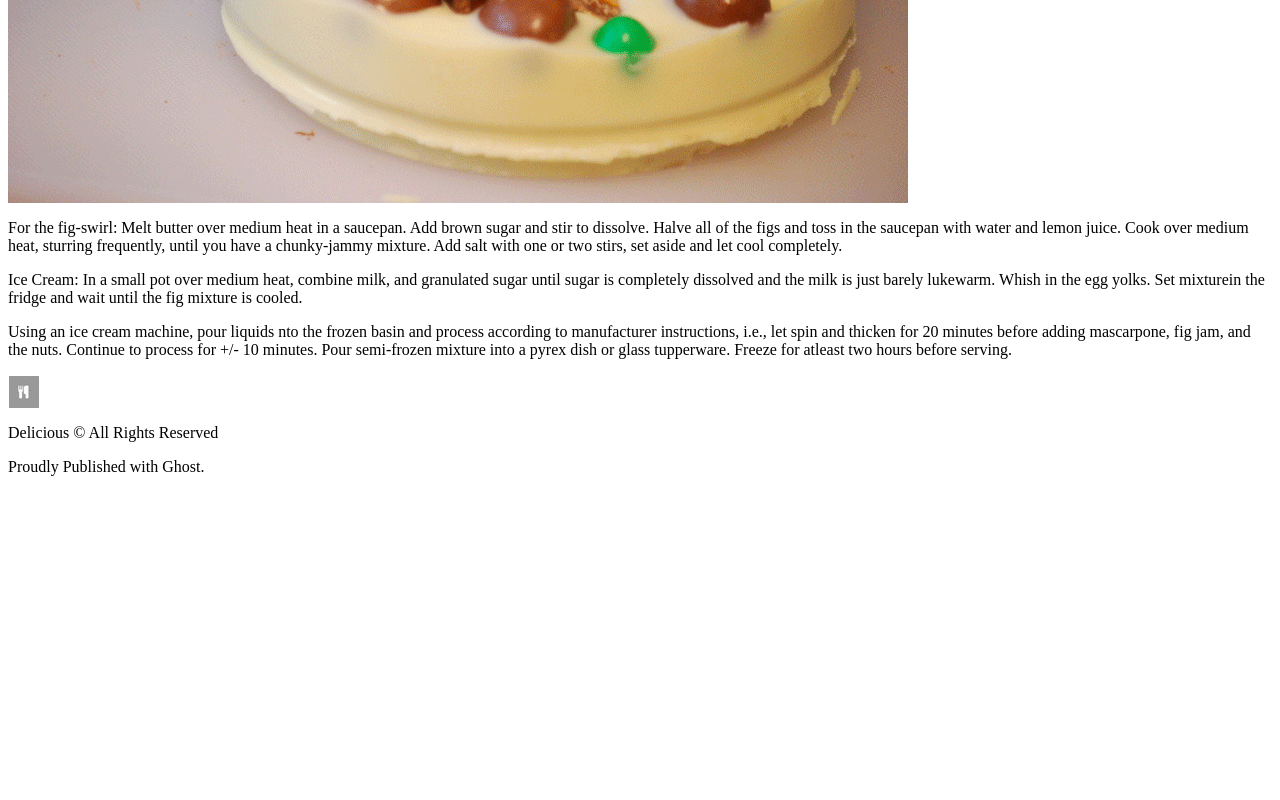
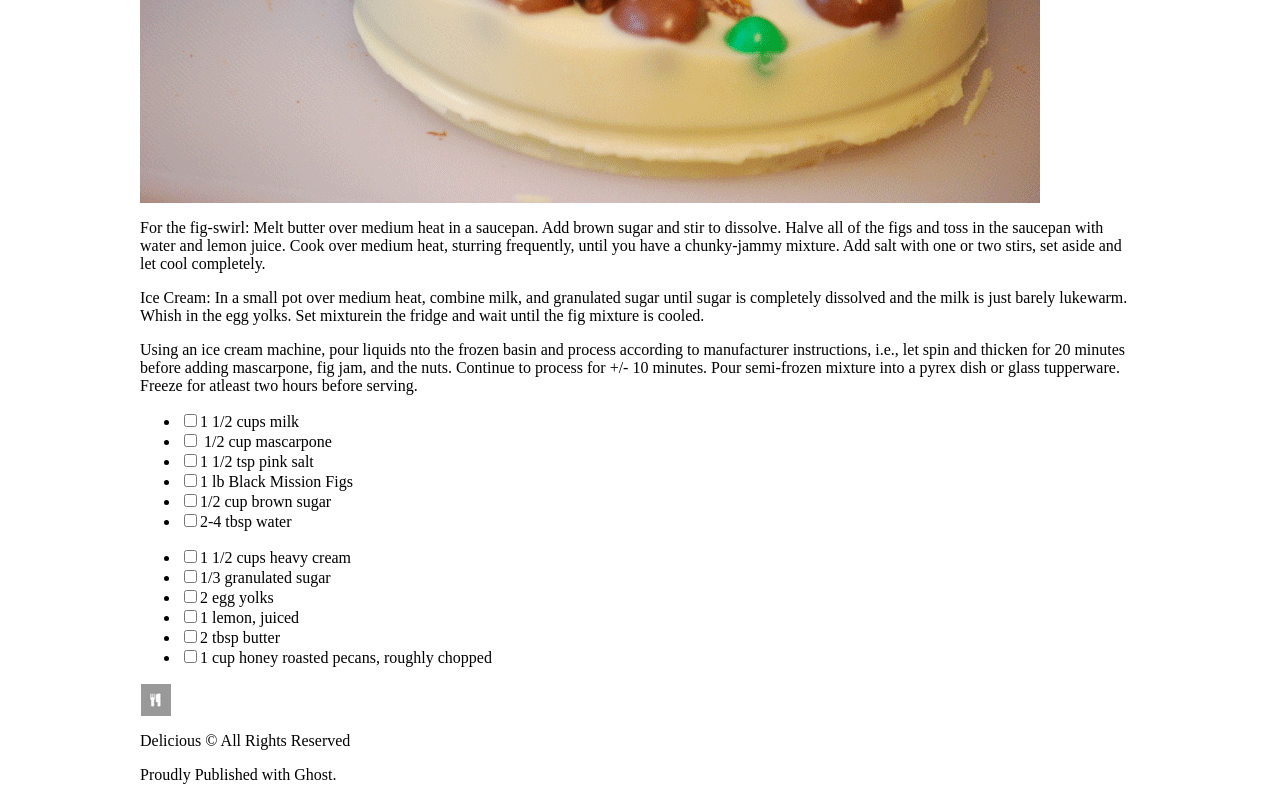
Before and after one commit to tektechnologies/Chocolate-Pizza, a plain HTML site: page index.html in a window 1280 px wide. Shown: the part 667-1467 px from the top of the page. Before the commit the page ends 1159 px from the top, so only its background shows below. Drawn offline with Linux system fonts and the light colour scheme.

Commit message:
html section centered

```diff
--- a/css/style.css
+++ b/css/style.css
@@ -1,9 +1,11 @@
 
-body{}
-section{}
-div{}
-nav{}
 
 .logo {
   font-size: 20px;
 }
+
+input[type=checkbox]:checked + label.strikethrough{
+    text-decoration: line-through;
+  }
+
+  .bodyStyle{width:1000px; margin:0 auto; background-color:#fff;}
--- a/index.html
+++ b/index.html
@@ -8,6 +8,8 @@
            <link rel="stylesheet" type="text/css" href="css/style.css">
         </head>
         <div class="bodyStyle">
+
+
            <body>
               <header>
                  <nav class="fixed-nav-bar">
@@ -63,9 +65,40 @@
               <section>
                  <!--pizza image-->
               </section>
-              <section>
-                 <!--form-->
+
+
+
+              <section> <!--form-->
+                <ul >
+                   <li> <input type="checkbox" name="cupMilk"  >1 1/2 cups milk</li>
+                   <li> <input type="checkbox" name="cupMascarpone" > 1/2 cup mascarpone</li>
+                   <li><input type="checkbox" name="pinkSalt" >1 1/2 tsp pink salt</li>
+                   <li> <input type="checkbox" name="figs" >1 lb Black Mission Figs</li>
+                    <li>  <input type="checkbox" name="brownSugar" >1/2 cup brown sugar</li>
+                    <li>  <input type="checkbox" name="water" >2-4 tbsp water</li>
+
+              </ul>
+              <ul>
+                    <li> <input type="checkbox" name=" heavyCream" >1 1/2 cups heavy cream</li>
+
+                        <li> <input type="checkbox" name="granulatedSugar" >1/3 granulated sugar</li>
+
+                            <li> <input type="checkbox" name="yolks" >2 egg yolks</li>
+
+                                <li>  <input type="checkbox" name="juiced" >1 lemon, juiced</li>
+
+                                    <li>  <input type="checkbox" name="butter" >2 tbsp butter</li>
+                                    <li>  <input type="checkbox" name="roastedPecans" >1 cup honey roasted pecans, roughly chopped</li>
+
+
+                </ul>
               </section>
+
+
+
+
+
+
               <section>
                  <!--last section before footer, img, p, button, h2  -->
               </section>
```
